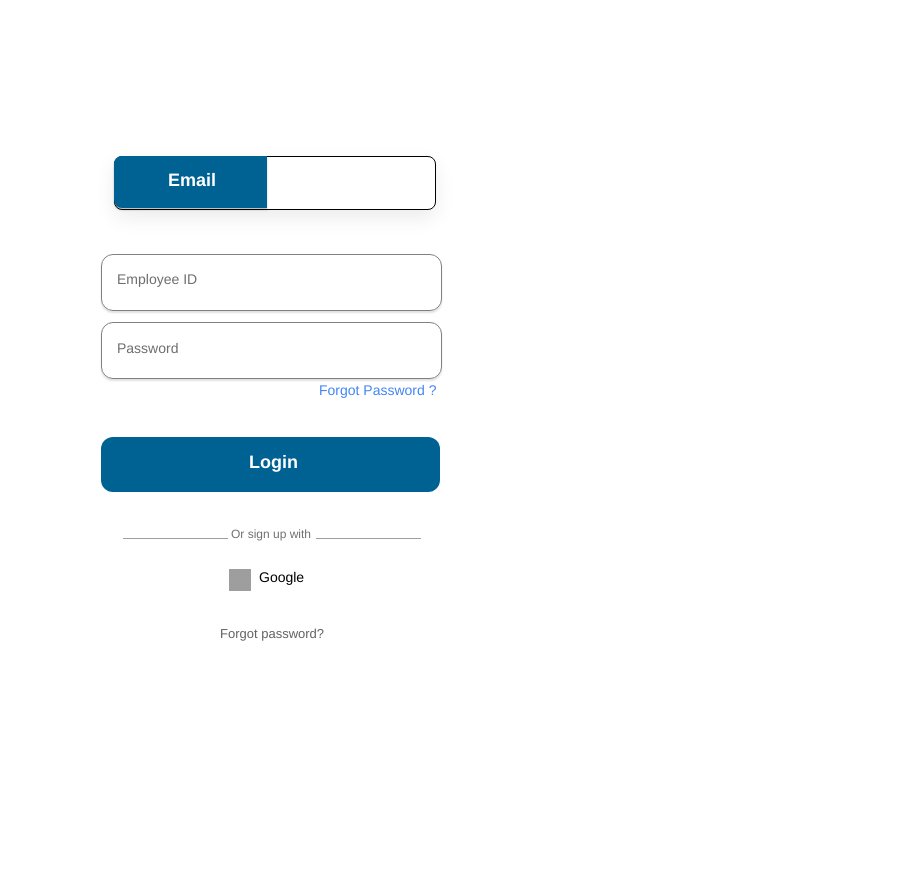
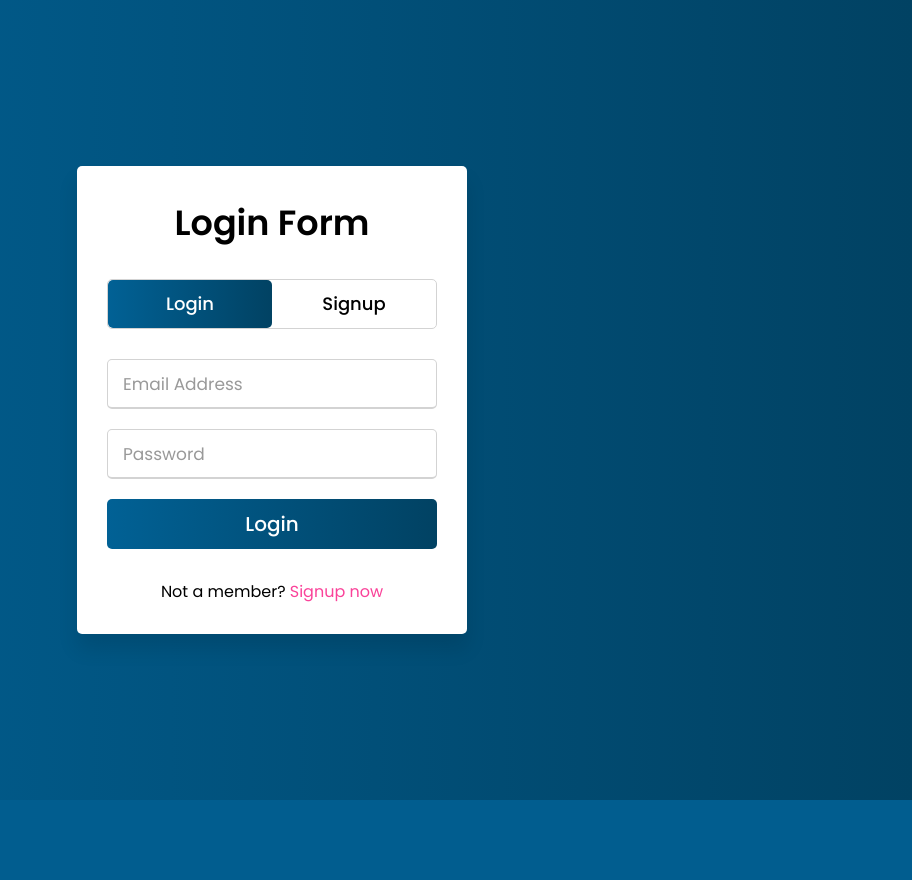
Before and after one commit to YatinBajajOP/HRWhiz, a Django app: template HRwhiz/templates/login.html in a window 1280 px wide. Shown: the whole page, without its empty margins (368-1280 px from the left). After the commit the page ends 800 px from the top, so only its background shows below. Run offline with Django 4.2, Linux system fonts and the light colour scheme; the template is opened without the code that fills it, so the values that code supplies are empty; grey boxes are pictures that could not be loaded.

Commit message:
Added login-signup

```diff
--- a/HRwhiz/HRwhiz/urls.py
+++ b/HRwhiz/HRwhiz/urls.py
@@ -16,9 +16,14 @@ Including another URLconf
 """
 from django.contrib import admin
 from django.urls import path,include
+from django.shortcuts import redirect
+from . import views
 
 urlpatterns = [
+    path("", views.login),
     path("admin/", admin.site.urls),
+    # path("linkedin_learning/", redirect('https://www.linkedin.com/learning/')),
+    # path("etms/", redirect('https://fidelityinternational.com/')),
     path("employee/",include('employee.urls')),
     path("manager/",include('manager.urls'))
 ]
--- /dev/null
+++ b/HRwhiz/HRwhiz/views.py
@@ -0,0 +1,5 @@
+from django.shortcuts import render
+
+# Create your views here.
+def login(request):
+    return render(request, 'login.html')
--- a/HRwhiz/employee/urls.py
+++ b/HRwhiz/employee/urls.py
@@ -1,7 +1,8 @@
 from django.contrib import admin
 from django.urls import path
+from . import views
 
 urlpatterns = [
-    path("admin/", admin.site.urls),
+    path("", views.dashboard),
 
 ]
--- a/HRwhiz/employee/views.py
+++ b/HRwhiz/employee/views.py
@@ -1,3 +1,5 @@
 from django.shortcuts import render
 
 # Create your views here.
+def dashboard(request):
+    return render(request, 'emp.html')
--- /dev/null
+++ b/HRwhiz/static/css/login-style.css
@@ -0,0 +1,182 @@
+@import url('https://fonts.googleapis.com/css?family=Poppins:400,500,600,700&display=swap');
+*{
+  margin: 0;
+  padding: 0;
+  box-sizing: border-box;
+  font-family: 'Poppins', sans-serif;
+}
+html,body{
+  display: grid;
+  height: 100%;
+  width: 100%;
+  place-items: center;
+  background: -webkit-linear-gradient(left, #016195, #014263);
+}
+::selection{
+  background: #fa4299;
+  color: #fff;
+}
+.wrapper{
+  overflow: hidden;
+  max-width: 390px;
+  background: #fff;
+  padding: 30px;
+  border-radius: 5px;
+  box-shadow: 0px 15px 20px rgba(0,0,0,0.1);
+}
+.wrapper .title-text{
+  display: flex;
+  width: 200%;
+}
+.wrapper .title{
+  width: 50%;
+  font-size: 35px;
+  font-weight: 600;
+  text-align: center;
+  transition: all 0.6s cubic-bezier(0.68,-0.55,0.265,1.55);
+}
+.wrapper .slide-controls{
+  position: relative;
+  display: flex;
+  height: 50px;
+  width: 100%;
+  overflow: hidden;
+  margin: 30px 0 10px 0;
+  justify-content: space-between;
+  border: 1px solid lightgrey;
+  border-radius: 5px;
+}
+.slide-controls .slide{
+  height: 100%;
+  width: 100%;
+  color: #fff;
+  font-size: 18px;
+  font-weight: 500;
+  text-align: center;
+  line-height: 48px;
+  cursor: pointer;
+  z-index: 1;
+  transition: all 0.6s ease;
+}
+.slide-controls label.signup{
+  color: #000;
+}
+.slide-controls .slider-tab{
+  position: absolute;
+  height: 100%;
+  width: 50%;
+  left: 0;
+  z-index: 0;
+  border-radius: 5px;
+  background: -webkit-linear-gradient(left, #016195, #014263);
+  transition: all 0.6s cubic-bezier(0.68,-0.55,0.265,1.55);
+}
+input[type="radio"]{
+  display: none;
+}
+#signup:checked ~ .slider-tab{
+  left: 50%;
+}
+#signup:checked ~ label.signup{
+  color: #fff;
+  cursor: default;
+  user-select: none;
+}
+#signup:checked ~ label.login{
+  color: #000;
+}
+#login:checked ~ label.signup{
+  color: #000;
+}
+#login:checked ~ label.login{
+  cursor: default;
+  user-select: none;
+}
+.wrapper .form-container{
+  width: 100%;
+  overflow: hidden;
+}
+.form-container .form-inner{
+  display: flex;
+  width: 200%;
+}
+.form-container .form-inner form{
+  width: 50%;
+  transition: all 0.6s cubic-bezier(0.68,-0.55,0.265,1.55);
+}
+.form-inner form .field{
+  height: 50px;
+  width: 100%;
+  margin-top: 20px;
+}
+.form-inner form .field input{
+  height: 100%;
+  width: 100%;
+  outline: none;
+  padding-left: 15px;
+  border-radius: 5px;
+  border: 1px solid lightgrey;
+  border-bottom-width: 2px;
+  font-size: 17px;
+  transition: all 0.3s ease;
+}
+.form-inner form .field input:focus{
+  border-color: #fc83bb;
+  /* box-shadow: inset 0 0 3px #fb6aae; */
+}
+.form-inner form .field input::placeholder{
+  color: #999;
+  transition: all 0.3s ease;
+}
+form .field input:focus::placeholder{
+  color: #b3b3b3;
+}
+.form-inner form .pass-link{
+  margin-top: 5px;
+}
+.form-inner form .signup-link{
+  text-align: center;
+  margin-top: 30px;
+}
+.form-inner form .pass-link a,
+.form-inner form .signup-link a{
+  color: #fa4299;
+  text-decoration: none;
+}
+.form-inner form .pass-link a:hover,
+.form-inner form .signup-link a:hover{
+  text-decoration: underline;
+}
+form .btn{
+  height: 50px;
+  width: 100%;
+  border-radius: 5px;
+  position: relative;
+  overflow: hidden;
+}
+form .btn .btn-layer{
+  height: 100%;
+  width: 300%;
+  position: absolute;
+  left: -100%;
+  background: -webkit-linear-gradient(right, #016195, #014263, #016195, #014263);
+  border-radius: 5px;
+  transition: all 0.4s ease;;
+}
+form .btn:hover .btn-layer{
+  left: 0;
+}
+form .btn input[type="submit"]{
+  height: 100%;
+  width: 100%;
+  z-index: 1;
+  position: relative;
+  background: none;
+  border: none;
+  color: #fff;
+  padding-left: 0;
+  border-radius: 5px;
+  font-size: 20px;
+  font-weight: 500;
+  cursor: pointer;
+}
--- a/HRwhiz/templates/login.html
+++ b/HRwhiz/templates/login.html
@@ -1,28 +1,81 @@
+
+{% load static %}
+
 <!DOCTYPE html>
-<html>
-{% load static %}
+<html lang="en" dir="ltr">
    <head>
-    <link rel="stylesheet" href="globals.css" />
-    <link rel="stylesheet" href="{% static 'css/style.css' %}">
+      <meta charset="utf-8">
+      <title>Login and Registration Form in HTML | CodingNepal</title>
+      <link rel="stylesheet" href="/static/css/login-style.css">
+      <meta name="viewport" content="width=device-width, initial-scale=1.0">
    </head>
    <body>
-    <div class="login">
-      <div class="div">
-        <div class="overlap-group">
-          <div class="rectangle"></div>
-          <div class="text-wrapper">Email</div>
+      <div class="wrapper">
+         <div class="title-text">
+            <div class="title login">
+               Login Form
             </div>
-        <div class="overlap"><div class="text-wrapper-2">Employee ID</div></div>
-        <div class="div-wrapper"><div class="text-wrapper-3">Password</div></div>
-        <div class="overlap-2"><div class="text-wrapper-4">Login</div></div>
-        <div class="text-wrapper-5">Forgot Password ?</div>
-        <div class="text-wrapper-6">Forgot password?</div>
-        <div class="text-wrapper-7">Google</div>
-        <img class="vector" src="img/vector-2.svg" />
-        <img class="img" src="img/vector-3.svg" />
-        <div class="text-wrapper-8">Or sign up with</div>
-        <img class="google-logo" src="img/google-logo.svg" />
+            <div class="title signup">
+               Signup Form
             </div>
          </div>
+         <div class="form-container">
+            <div class="slide-controls">
+               <input type="radio" name="slide" id="login" checked>
+               <input type="radio" name="slide" id="signup">
+               <label for="login" class="slide login">Login</label>
+               <label for="signup" class="slide signup">Signup</label>
+               <div class="slider-tab"></div>
+            </div>
+            <div class="form-inner">
+               <form action="#" class="login">
+                  <div class="field">
+                     <input type="text" placeholder="Email Address" required>
+                  </div>
+                  <div class="field">
+                     <input type="password" placeholder="Password" required>
+                  </div>
+                  <div class="field btn">
+                     <div class="btn-layer"></div>
+                     <input type="submit" value="Login">
+                  </div>
+                  <div class="signup-link">
+                     Not a member? <a href="">Signup now</a>
+                  </div>
+               </form>
+               <form action="#" class="signup">
+                  <div class="field">
+                     <input type="text" placeholder="Email Address" required>
+                  </div>
+                  <div class="field">
+                     <input type="password" placeholder="Password" required>
+                  </div>
+                  <div class="field btn">
+                     <div class="btn-layer"></div>
+                     <input type="submit" value="Signup">
+                  </div>
+               </form>
+            </div>
+         </div>
+      </div>
+      <script>
+         const loginText = document.querySelector(".title-text .login");
+         const loginForm = document.querySelector("form.login");
+         const loginBtn = document.querySelector("label.login");
+         const signupBtn = document.querySelector("label.signup");
+         const signupLink = document.querySelector("form .signup-link a");
+         signupBtn.onclick = (()=>{
+           loginForm.style.marginLeft = "-50%";
+           loginText.style.marginLeft = "-50%";
+         });
+         loginBtn.onclick = (()=>{
+           loginForm.style.marginLeft = "0%";
+           loginText.style.marginLeft = "0%";
+         });
+         signupLink.onclick = (()=>{
+           signupBtn.click();
+           return false;
+         });
+      </script>
    </body>
 </html>
```
Also changed, not shown: HRwhiz/employee/models.py (+11 -11 lines), HRwhiz/static/css/style.css (+0 -7 lines), HRwhiz/templates/emp.html (+17 -6 lines). Lines whose indentation alone changed are shown as unchanged.
